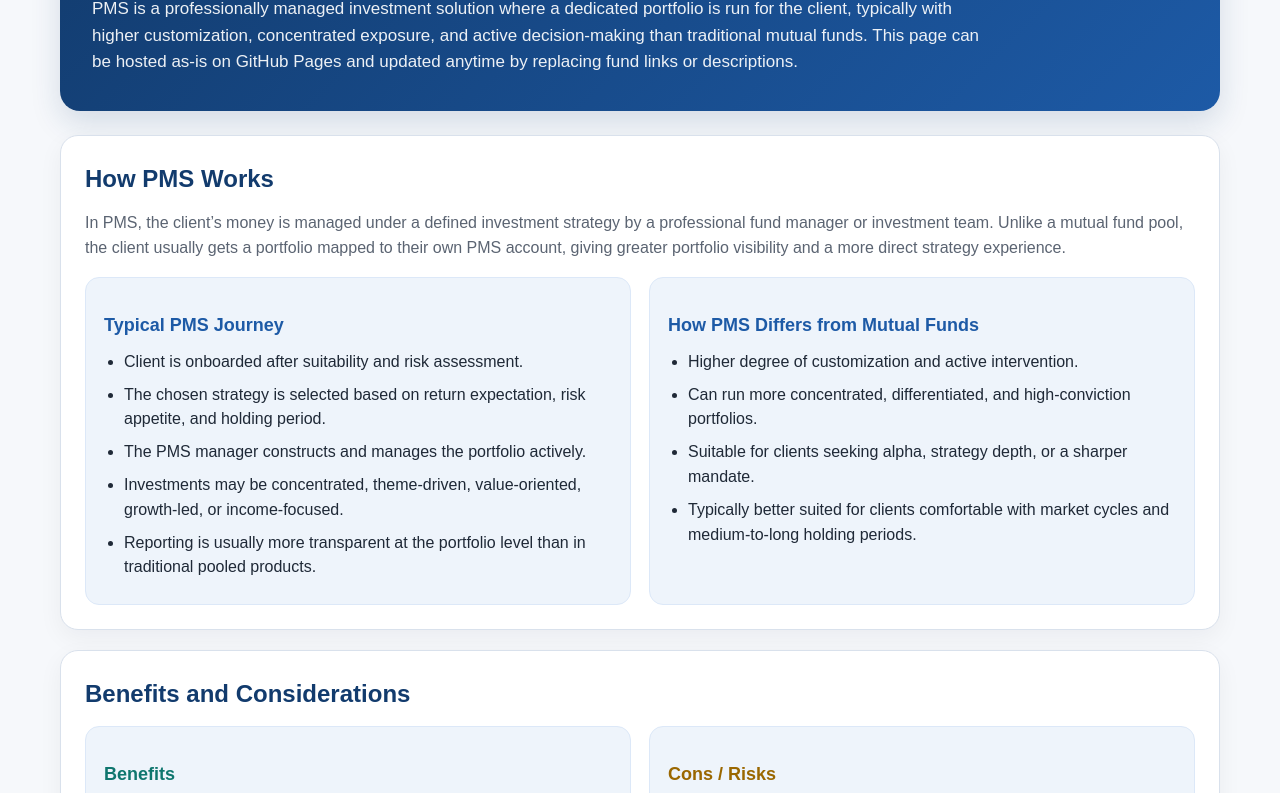
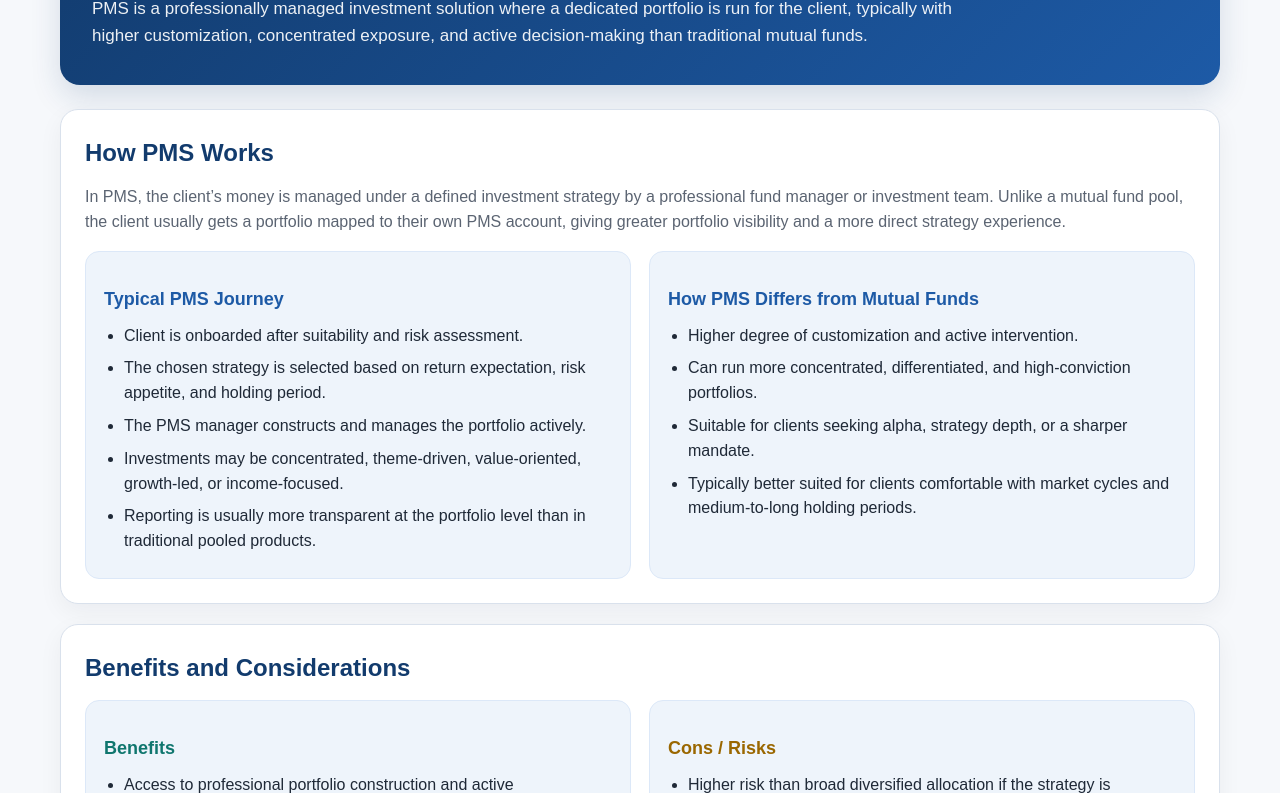
Before and after one commit to FI-NaveenC/pms-product-suite, a plain HTML site: page index.html in a window 1280 px wide. Shown: the part 164-957 px from the top of the page. Drawn offline with Linux system fonts and the light colour scheme.

Commit message:
Update index.html

```diff
--- a/index.html
+++ b/index.html
@@ -170,7 +170,7 @@
       <p>
         PMS is a professionally managed investment solution where a dedicated portfolio is run for the client,
         typically with higher customization, concentrated exposure, and active decision-making than traditional
-        mutual funds. This page can be hosted as-is on GitHub Pages and updated anytime by replacing fund links or descriptions.
+        mutual funds.
       </p>
     </section>
 
```
